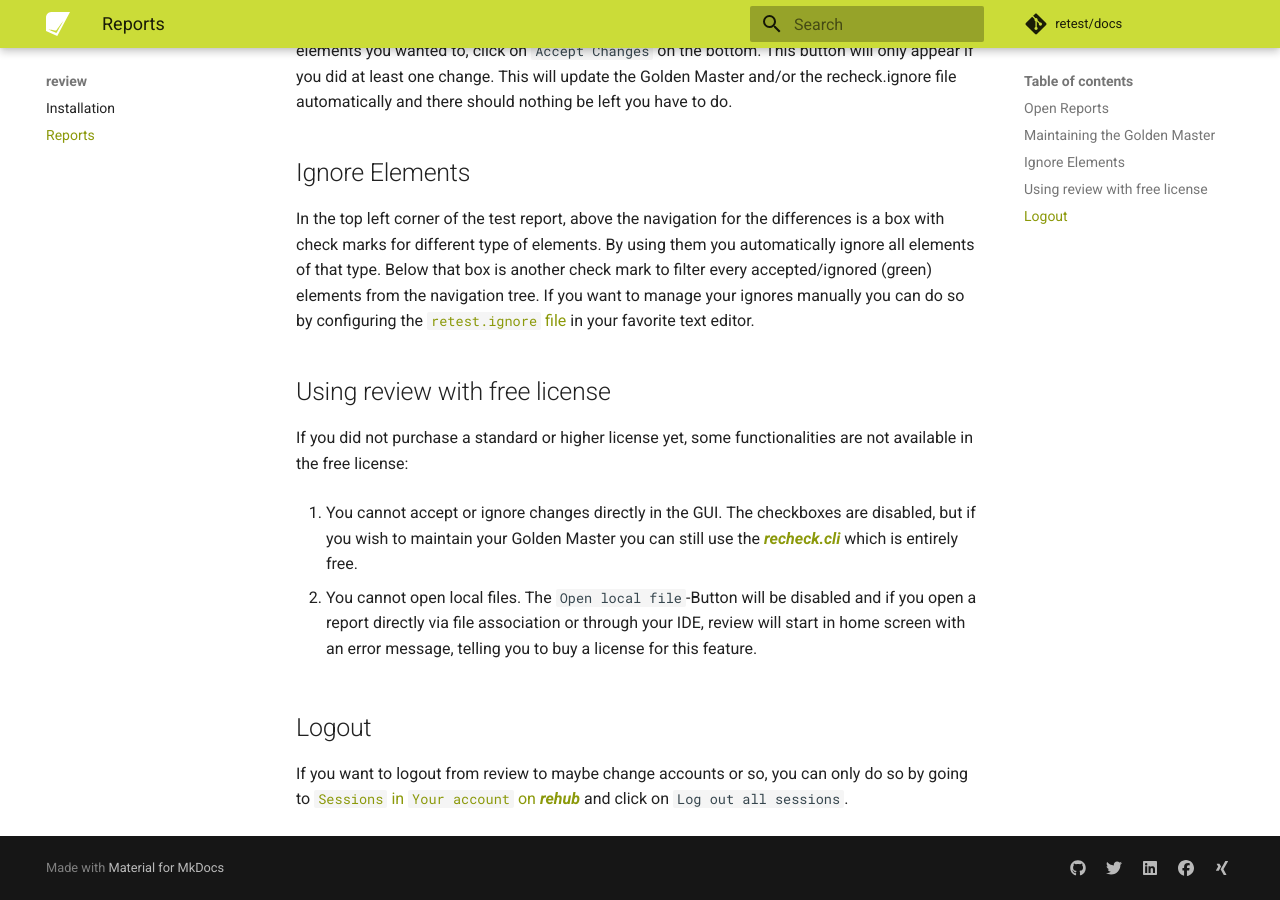
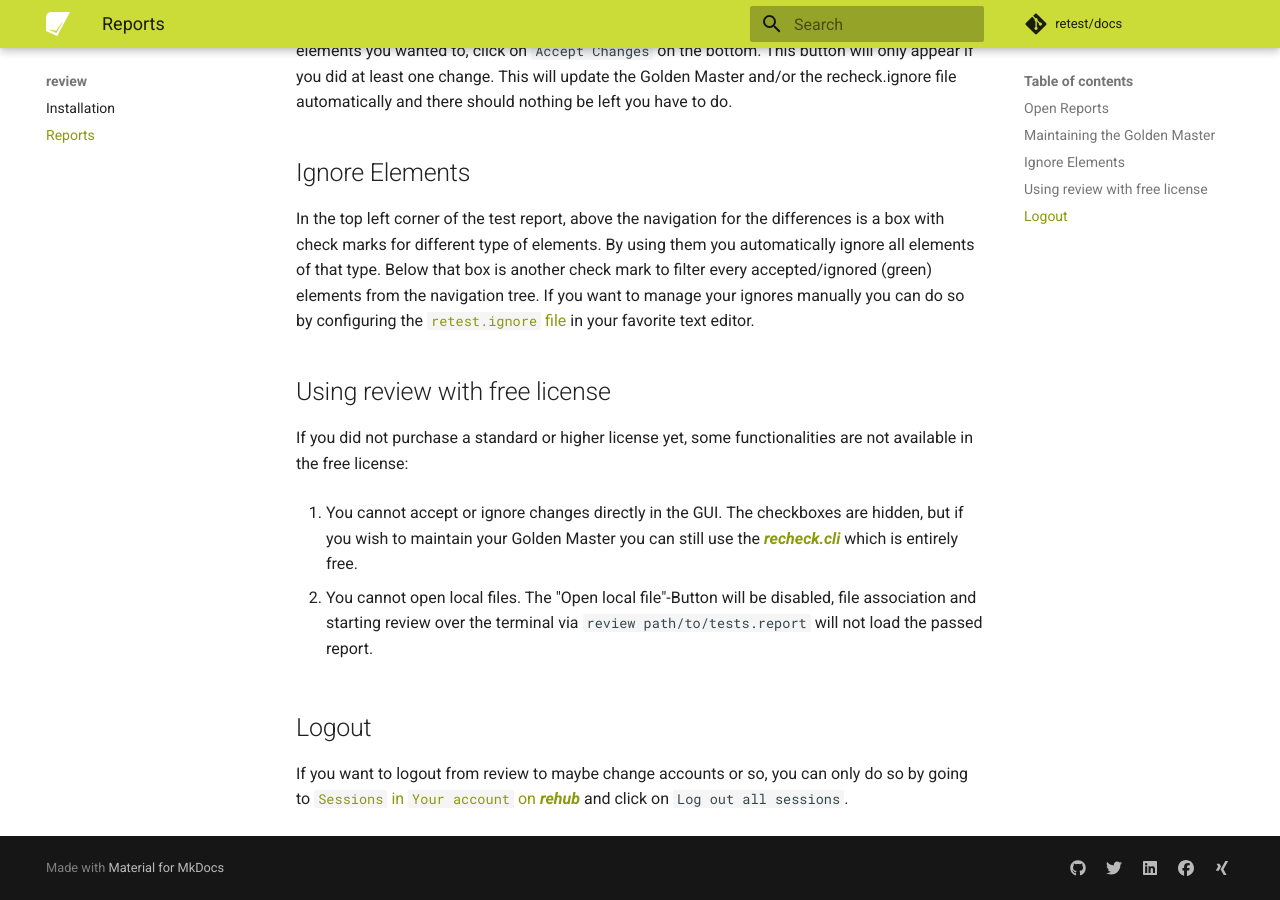
Before and after one commit to retest/docs, an MkDocs documentation site: the page built from docs/review/usage/reports.md, in a window 1280 px wide and 900 px high, scrolled down 2739 px. Built offline with MkDocs 1.6.1 and Material for MkDocs 9.7.7, drawn with Linux system fonts in a browser that asks for light colours; comment, search, counter and statistics services are not loaded.

Commit message:
Requested changes in wording and function

```diff
--- a/docs/review/usage/reports.md
+++ b/docs/review/usage/reports.md
@@ -38,9 +38,9 @@
 
 If you did not purchase a standard or higher license yet, some functionalities are not available in the free license:
 
-1. You cannot accept or ignore changes directly in the GUI. The checkboxes are disabled, but if you wish to maintain your Golden Master you can still use the [***recheck.cli***](https://docs.retest.de/recheck.cli/setup/) which is entirely free.
+1. You cannot accept or ignore changes directly in the GUI. The checkboxes are hidden, but if you wish to maintain your Golden Master you can still use the [***recheck.cli***](https://docs.retest.de/recheck.cli/setup/) which is entirely free.
 
-2. You cannot open local files. The `Open local file`-Button will be disabled and if you open a report directly via file association or through your IDE, review will start in home screen with an error message, telling you to buy a license for this feature.
+2. You cannot open local files. The "Open local file"-Button will be disabled, file association and starting review over the terminal via `review path/to/tests.report` will not load the passed report.
 
 ## Logout
 
```
